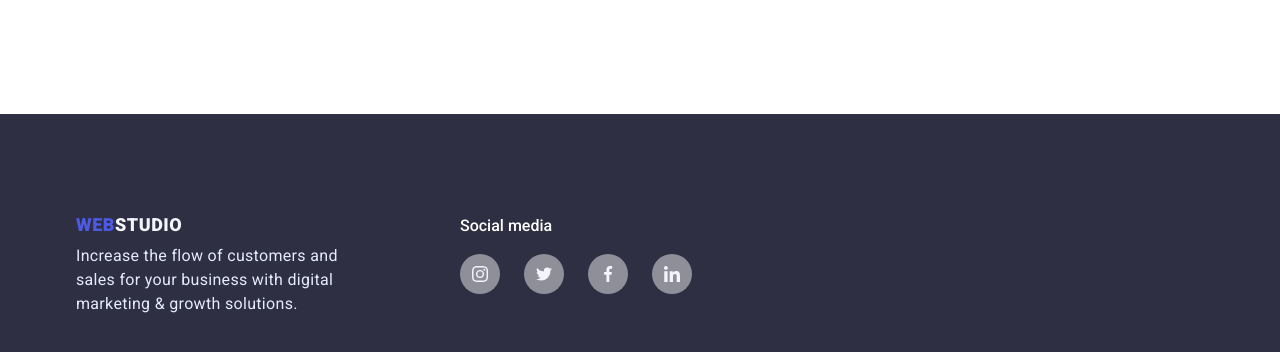
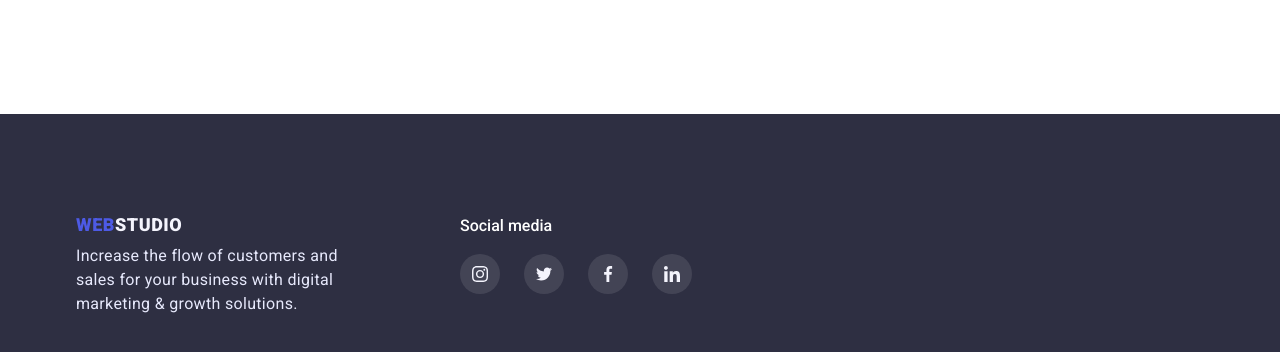
Before and after one commit to Shulzhenko-Alina/goit-markup-hw-04, a plain HTML site: page index.html in a window 1280 px wide. Shown: the part 2822-3174 px from the top of the page. Drawn offline with nearby package versions, Linux system fonts and the light colour scheme.

Commit message:
commit 4

```diff
--- a/css/styles.css
+++ b/css/styles.css
@@ -546,7 +546,7 @@ body {
     display: flex;
     justify-content: center;
     align-items: center;
-    background:#8E8F99;
+    background: rgba(255, 255, 255, 0.1);
 }
 
 .footer-soc-item {
```
